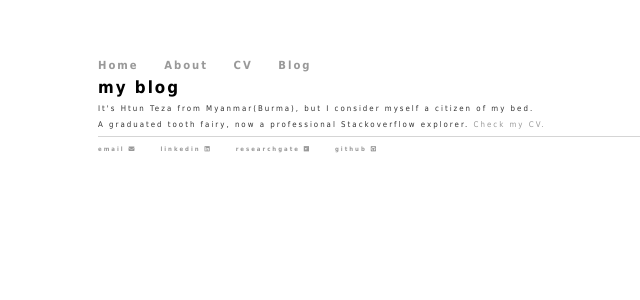
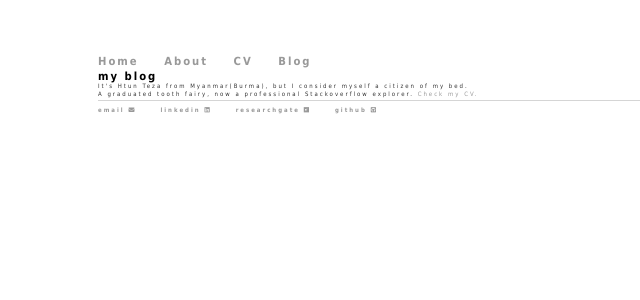
Before and after one commit to finerbrighterlighter/finerbrighterlighter.github.io, a Jekyll site: the page built from index.html, in a window 1280 px wide. Shown: the top 300 px of the page, without its empty margins (94-734 px from the left). Built offline with Jekyll 4.4.1, drawn with Linux system fonts in a browser that asks for light colours; nearby versions of some CDN libraries.

Commit message:
Update main.css

```diff
--- a/css/main.css
+++ b/css/main.css
@@ -2,8 +2,8 @@ body {
     margin: 60px auto;
     width: 70%;
     letter-spacing: 2px;
-    font-size: .7em;
-    line-height: 1em;
+    font-size: 0.7em;
+    line-height: 0.3em;
 }
 nav ul, footer ul {
     font-family:'Tahoma';
@@ -25,38 +25,39 @@ a:hover {
 h1 {
     font-family:'Tahoma';
     letter-spacing: 2px;
-    font-size: 1.5em;
+    font-size: 1em;
 }
 h2 {
     font-family:'Tahoma';
     letter-spacing: 2px;
-    font-size: 1.1em;
+    font-size: 0.8em;
 }
 h3 {
     font-family:'Tahoma';
     letter-spacing: 2px;
-    font-size: 1em;
+    font-size: 0.7em;
 }
 p {
     font-family:'Tahoma';
     letter-spacing: 2px;
-    font-size: .7em;
-    line-height: 1em;
+    font-size: 0.5em;
+    line-height: 0.3em;
     color: #333;
 }
 footer {
     font-family:'Tahoma';
     letter-spacing: 2px;
     border-top: 1px solid #d5d5d5;
-    font-size: .5em;
+    font-size: 0.5em;
 }
 
 ul.posts {
     margin: 20px auto 40px;
     font-family:'Tahoma';
     letter-spacing: 2px;
-    font-size: 2em;
+    font-size: 0.5em;
 }
 
 ul.posts li {
     list-style: none;
+}
```
